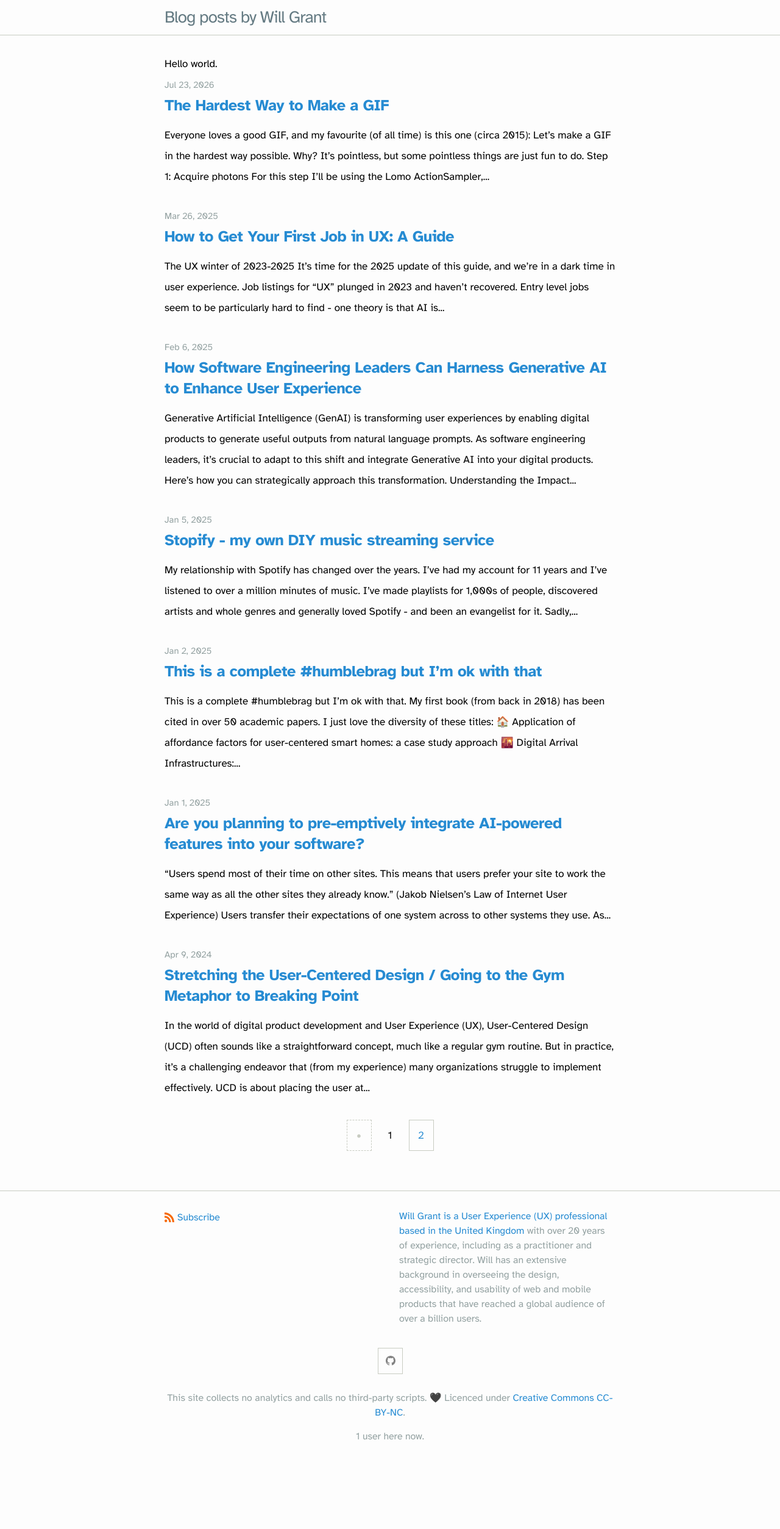
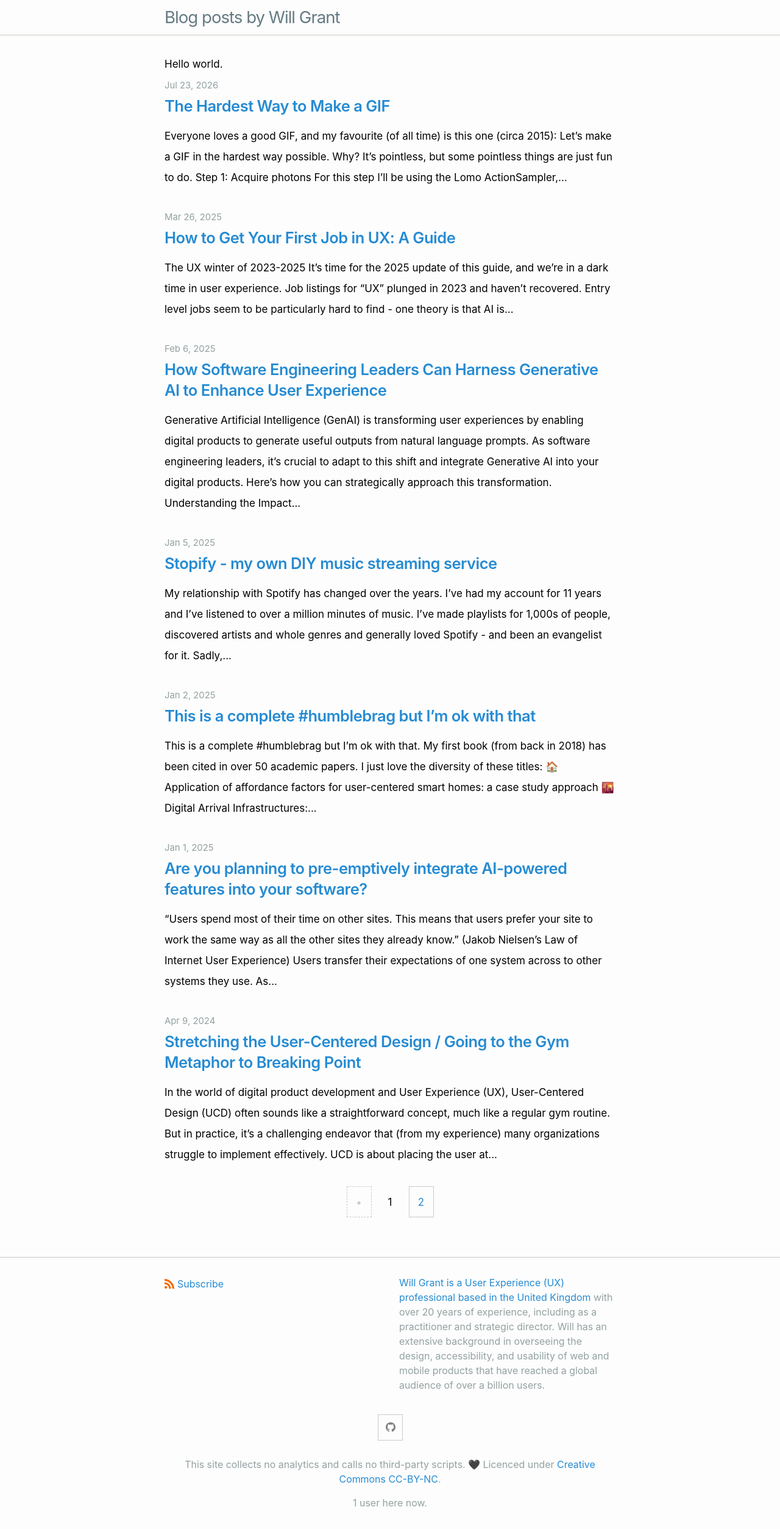
Before and after one commit to wgx/blog.willgrant.org, a Jekyll site: the page built from index.html, in a window 1280 px wide. Shown: the whole page at 61% size. Built offline with Jekyll 4.4.1, drawn with Linux system fonts in a browser that asks for light colours; some web fonts are replaced; a script that is not in the unit is left out; the list of posts is cut into pages by our own code; before the commit the page ends 2398 px from its top, so only the background shows below that.

Commit message:
remove webfont, system fonts are better

```diff
--- a/_includes/head.html
+++ b/_includes/head.html
@@ -2,9 +2,6 @@
   <meta charset="utf-8">
   <meta http-equiv="X-UA-Compatible" content="IE=edge">
   <meta name="viewport" content="width=device-width, initial-scale=1">
-  <link rel="preconnect" href="https://fonts.googleapis.com">
-  <link rel="preconnect" href="https://fonts.gstatic.com" crossorigin>
-  <link href="https://fonts.googleapis.com/css2?family=Atkinson+Hyperlegible+Mono:ital,wght@0,200..800;1,200..800&family=Atkinson+Hyperlegible:ital,wght@0,400;0,700;1,400;1,700&display=swap" rel="stylesheet">
   {%- seo -%}
   <link rel="stylesheet" href="{{ "/assets/css/style.css" | relative_url }}">
   {%- feed_meta -%}
--- a/_sass/minima/custom-variables.scss
+++ b/_sass/minima/custom-variables.scss
@@ -2,5 +2,5 @@
 
 $background-color: #fdfdfd;
 $text-color: #000000;
-$base-font-family: "Atkinson Hyperlegible", sans-serif;
-$code-font-family: "Atkinson Hyperlegible Mono", monospace;
+$base-font-family: -apple-system, BlinkMacSystemFont, avenir next, avenir, segoe ui, helvetica neue, Adwaita Sans, Cantarell, Ubuntu, roboto, noto, helvetica, arial, sans-serif;
+$code-font-family: Menlo, Consolas, Monaco, Adwaita Mono, Liberation Mono, Lucida Console, monospace;
```
